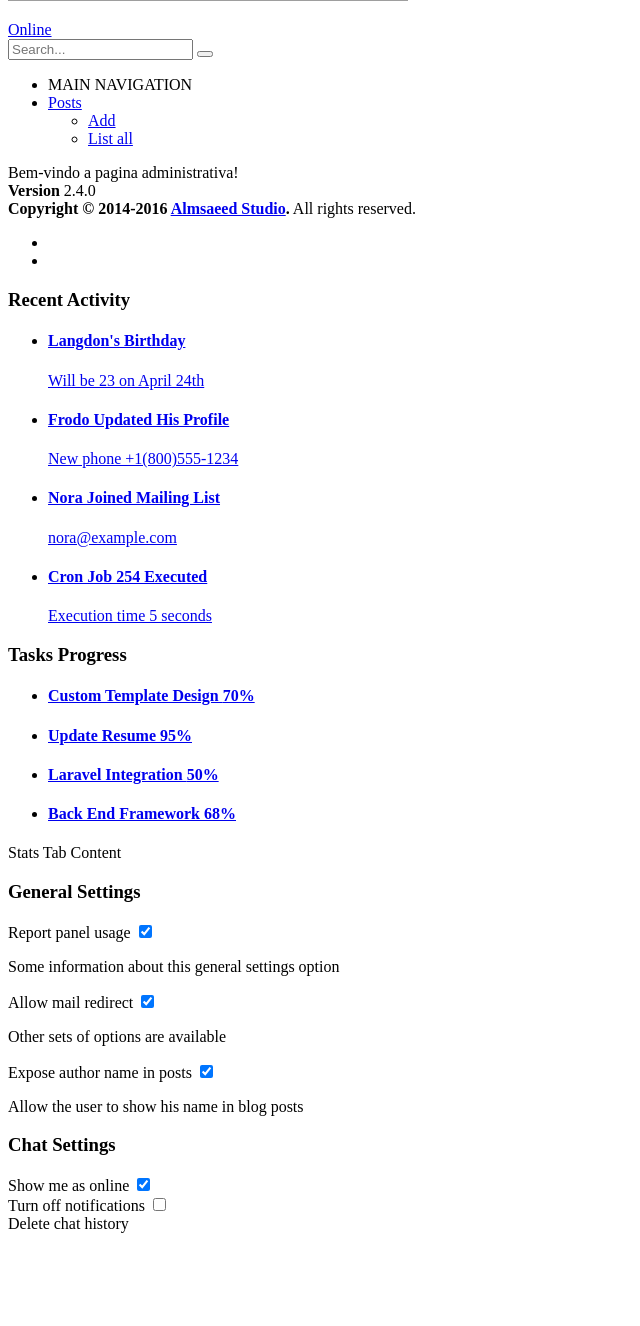
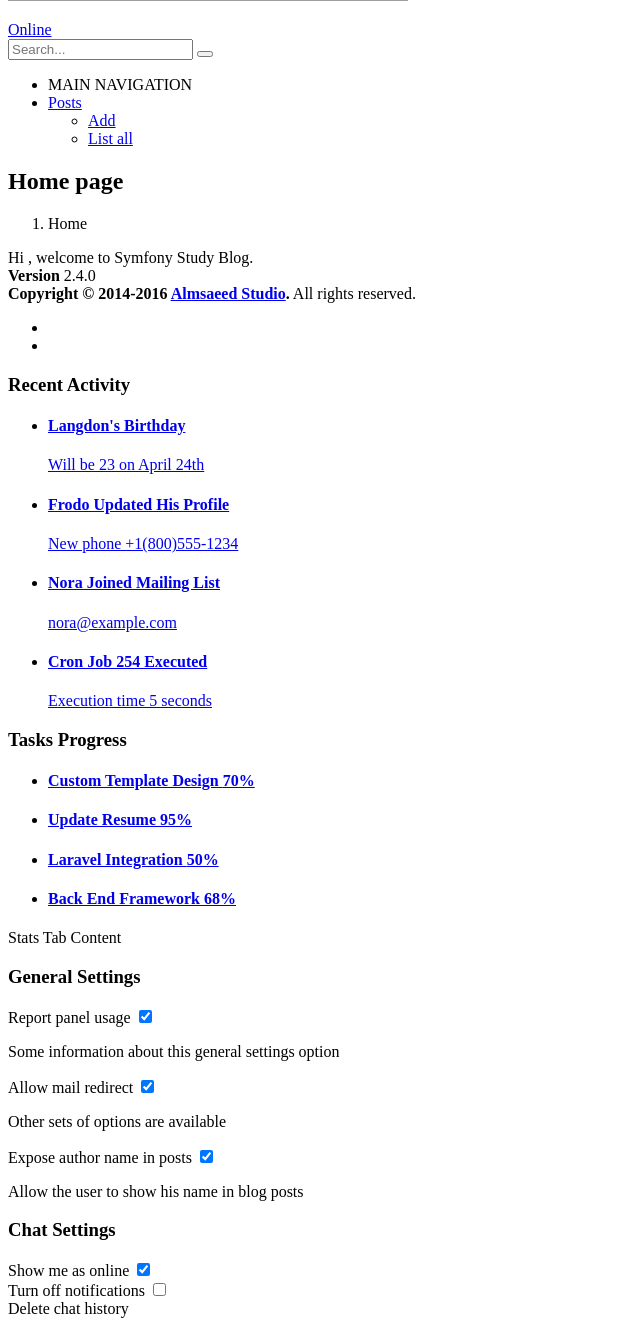
Before and after one commit to 5i1/symfony-study-blog, a Symfony app: template templates/admin/pages/index.html.twig in a window 1280 px wide. Shown: the part 3695-5021 px from the top of the page, without its empty margins (0-640 px from the left). Before the commit the page ends 4928 px from the top, so only its background shows below. Run offline with Twig, Linux system fonts and the light colour scheme; the template is opened without the code that fills it, so the values that code supplies are empty; some libraries are stand-ins or nearby versions; grey boxes are pictures that could not be loaded.

Commit message:
Added an small home page in admin

```diff
--- a/templates/admin/pages/index.html.twig
+++ b/templates/admin/pages/index.html.twig
@@ -1,5 +1,23 @@
 {% extends 'admin.html.twig' %}
 
 {% block body %}
-    Bem-vindo a pagina administrativa!
+    <div class="content-wrapper">
+        <section class="content-header">
+            <h1>
+                Home page
+            </h1>
+            <ol class="breadcrumb">
+                <li class="active">Home</li>
+            </ol>
+        </section>
+
+        <section class="content">
+            <div class="row">
+                <div class="col-xs-12">
+
+                    Hi {{ app.user.username }}, welcome to Symfony Study Blog.
+                </div>
+            </div>
+        </section>
+    </div>
 {% endblock %}
```
